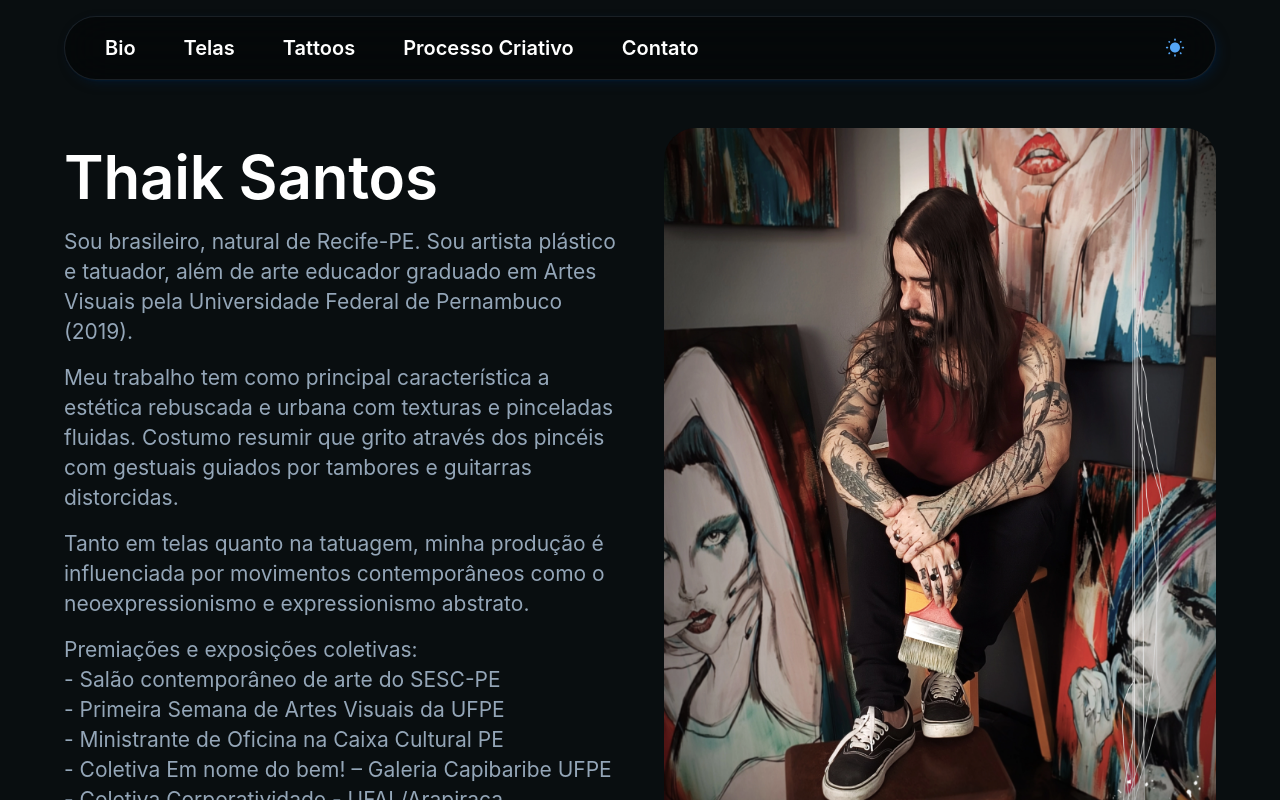
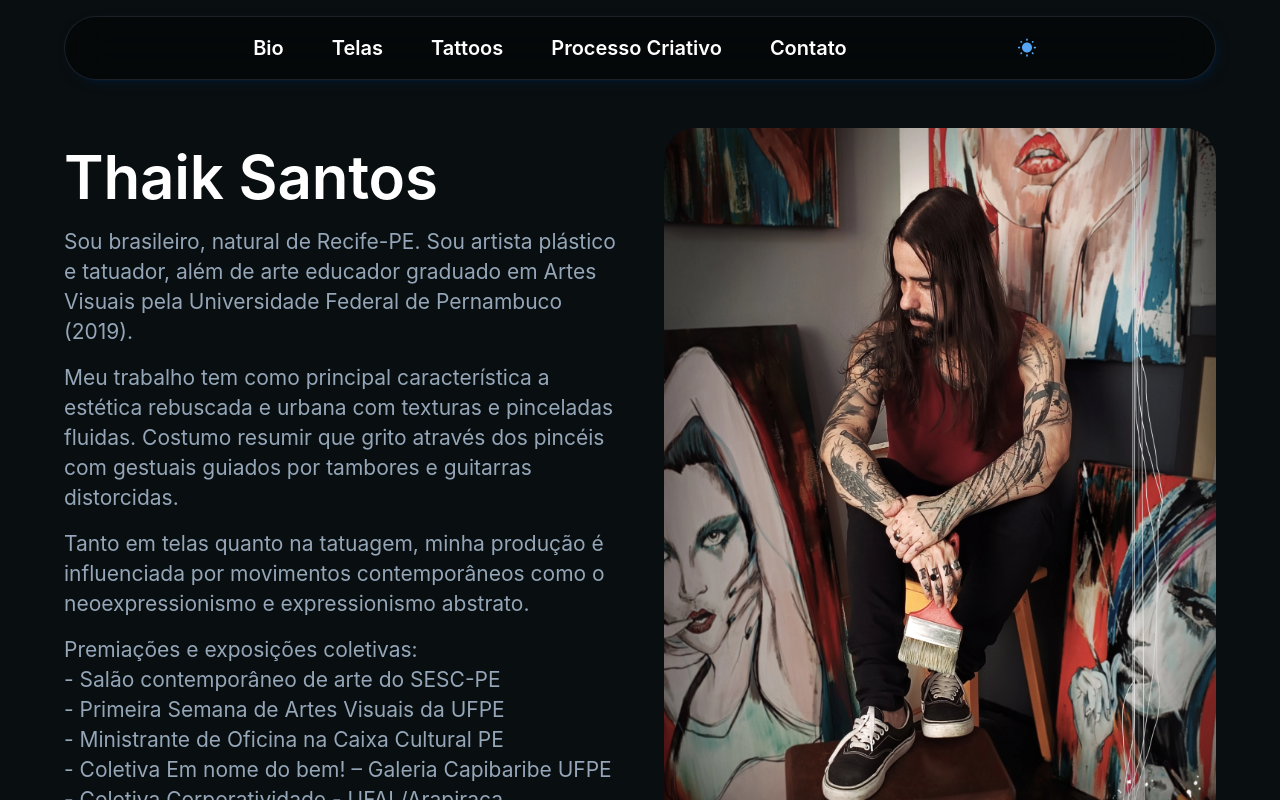
Before and after one commit to tmz81/Fuzz-ThaikSantos, a React (Vite) app: page / in a window 1280 px wide. Shown: the top 800 px of the page. Built offline with nearby package versions, Linux system fonts and the light colour scheme.

Commit message:
fix mini bugs xs to md

```diff
--- a/src/NavBar.jsx
+++ b/src/NavBar.jsx
@@ -41,7 +41,10 @@ function NavBar({ mode, toggleColorMode }) {
 
   const renderMenuItems = () =>
     sections.map(({ id, label }) => (
-      <MenuItem key={id} onClick={() => scrollToSection(id)}>
+      <MenuItem
+        key={id}
+        onClick={() => scrollToSection(id)}
+      >
         <Typography variant="h5" color="text.primary">
           {label}
         </Typography>
@@ -63,7 +66,7 @@ function NavBar({ mode, toggleColorMode }) {
           <Toolbar
             sx={(theme) => ({
               display: "flex",
-              justifyContent: "space-between",
+              justifyContent: { xs: "space-between", md: "space-evenly" },
               alignItems: "center",
               borderRadius: "999px",
               bgcolor:
```
